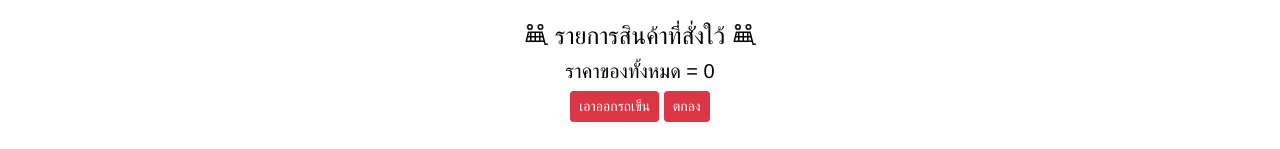
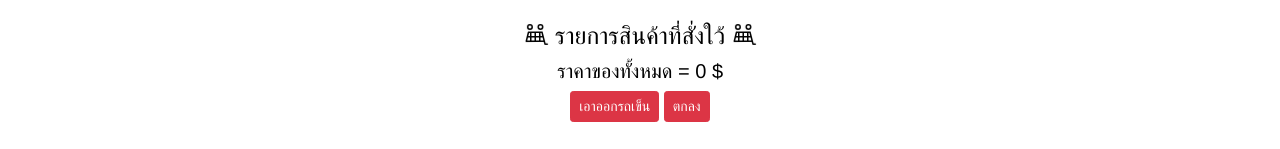
Before and after one commit to okzaha/v-component, a Vue app: page / in a window 1280 px wide. Shown: the part 503-652 px from the top of the page. Built offline with nearby package versions, Linux system fonts and the light colour scheme.

Commit message:
งานอาจารย์โจ.EXE

```diff
--- a/src/views/Home.vue
+++ b/src/views/Home.vue
@@ -46,7 +46,7 @@
   </b-row>
   <br>
   <h4><b-icon icon="cart4" animation="spin"  ></b-icon> รายการสินค้าที่สั่งใว้ <b-icon icon="cart4" animation="spin"  ></b-icon></h4>
-    <h5>ราคาของทั้งหมด = {{click7}}</h5>
+    <h5>ราคาของทั้งหมด = {{click7}} $</h5>
     <b-col>
     <b-button size="sm" variant="danger" @click="click111" >เอาออกรถเข็น </b-button> <b-button size="sm" variant="danger" @click="click111" >ตกลง</b-button></b-col>
    </div>
```
